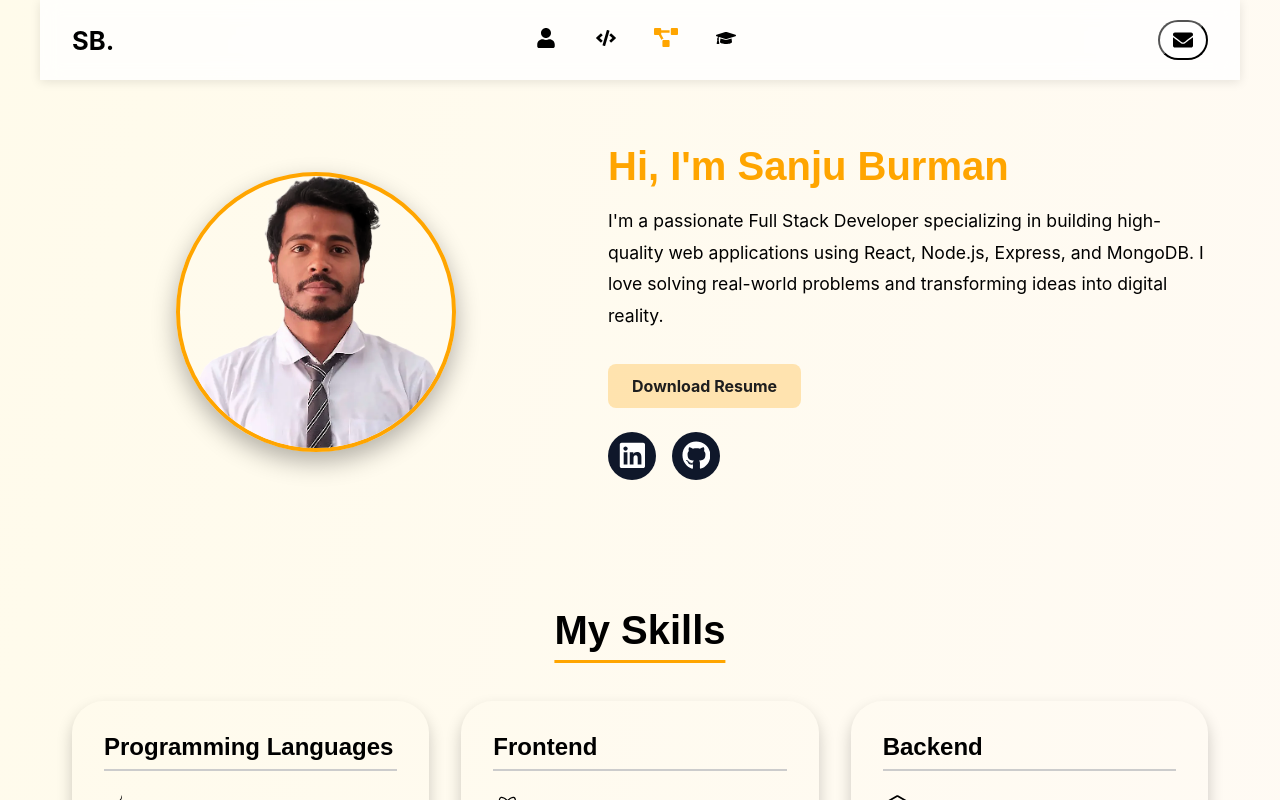
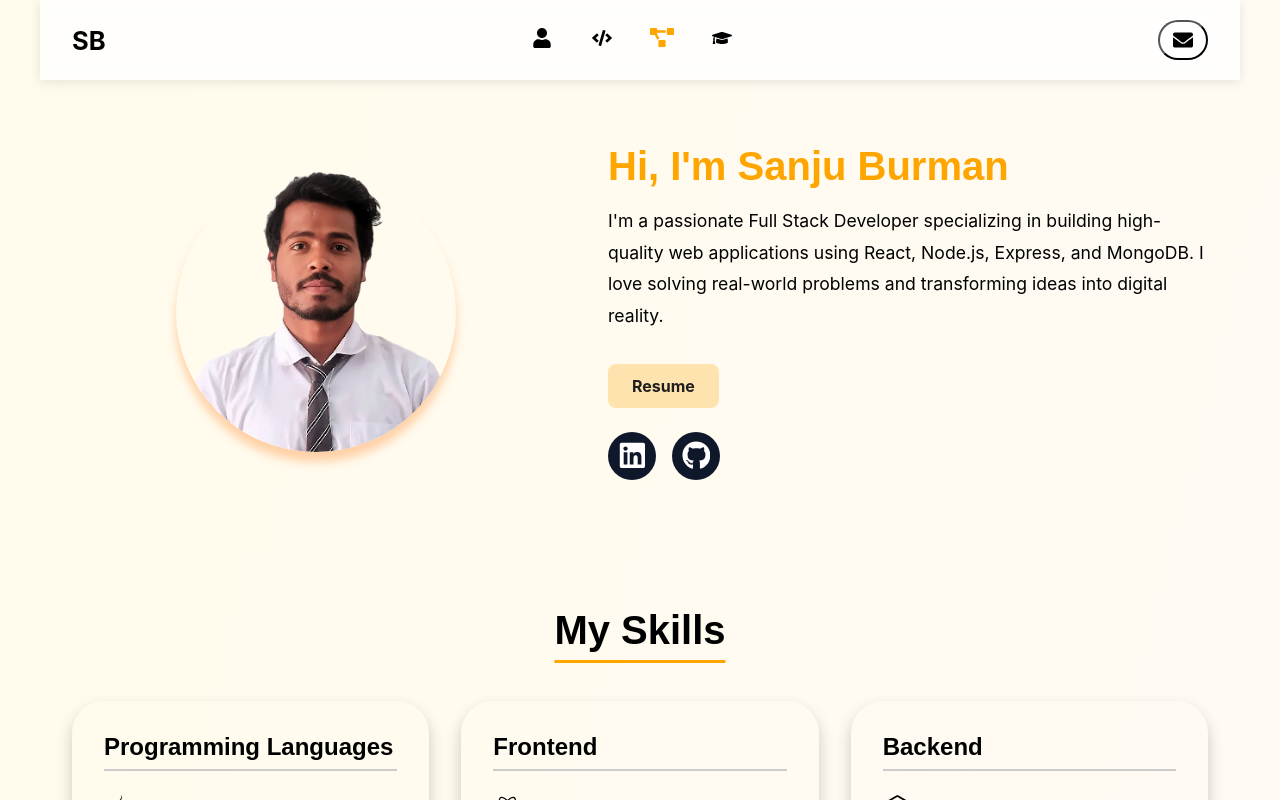
Before and after one commit to Sanju-Burman/portfolioMe, a React (Vite) app in the folder my-portfolio-2025/frontend/: page / in a window 1280 px wide. Shown: the top 800 px of the page. Built offline with nearby package versions, Linux system fonts and the light colour scheme; a web font is replaced by a local one.

Commit message:
update eductions order, navbar and footer logo, contect send botton

```diff
--- a/my-portfolio-2025/frontend/src/components/contact/ContactMe.jsx
+++ b/my-portfolio-2025/frontend/src/components/contact/ContactMe.jsx
@@ -33,8 +33,8 @@ export const ContactMe = () => {
             <form onSubmit={handleSubmit} className="contact-form">
                 <input type="text" name="name" placeholder="Your Name" value={formData.name} onChange={handleChange} required />
                 <input type="email" name="email" placeholder="Your Email" value={formData.email} onChange={handleChange} required />
-                <textarea name="message" placeholder="Your Message..." rows="5" value={formData.message} onChange={handleChange} required />
-                <button type="submit">Send Message</button>
+                <textarea name="message" placeholder="Message..." rows="5" value={formData.message} onChange={handleChange} required />
+                <button type="submit">Send</button>
             </form>
         </section>
     );
--- a/my-portfolio-2025/frontend/src/components/educations/education.jsx
+++ b/my-portfolio-2025/frontend/src/components/educations/education.jsx
@@ -4,15 +4,15 @@ import "../educations/education.css";
 const Education = () => {
 const [educations,setEducations] = useState([
     {
-        title: "10th",
-        duration: "2013 - 2014",
-        institute: "Takshshila Higher Secondary School",
+        title: "Software Development",
+        duration: "Present",
+        institute: "Masai School, Bangalore",
         position: "left"
     },
     {
-        title: "12th",
-        duration: "2015 - 2016",
-        institute: "Takshshila Higher Secondary School",
+        title: "B.Tech",
+        duration: "2020 - 2023",
+        institute: "Shree Ram Institute of Science and Technology, Jabalpur",
         position: "right"
     },
     {
@@ -20,12 +20,6 @@ const [educations,setEducations] = useState([
         duration: "2017 - 2020",
         institute: "Govt. Polytechnic College, Jabalpur",
         position: "left"
-    },
-    {
-        title: "B.Tech",
-        duration: "2020 - 2023",
-        institute: "Shree Ram Institute of Science and Technology, Jabalpur",
-        position: "right"
     }
 ]);
 
--- a/my-portfolio-2025/frontend/src/components/footer/footer.jsx
+++ b/my-portfolio-2025/frontend/src/components/footer/footer.jsx
@@ -1,12 +1,12 @@
 // import React from 'react';
 import './footer.css';
-import { FaLinkedin, FaGithub, FaMailBulk } from 'react-icons/fa';
+import { FaLinkedin, FaGithub } from 'react-icons/fa';
 
 const Footer = () => {
     return (
         <footer className="footer">
             <div className="footer-logo">
-                <h2>SB.</h2>
+                <h2>SB</h2>
             </div>
             <div className="socials">
                 <a href="https://www.linkedin.com/in/sanju-burman" target="_blank" rel="noopener noreferrer" className="social-icon">
--- a/my-portfolio-2025/frontend/src/components/home/Home.jsx
+++ b/my-portfolio-2025/frontend/src/components/home/Home.jsx
@@ -20,7 +20,7 @@ const Home = () => {
                         problems and transforming ideas into digital reality.
                     </p>
                     <a href={resume} download className="home-resume-btn">
-                        Download Resume
+                        Resume
                     </a>
                     <div className="home-socials">
                         <a href="https://www.linkedin.com/in/sanju-burman" target="_blank" rel="noopener noreferrer" className="home-social-icon">
--- a/my-portfolio-2025/frontend/src/components/home/home.css
+++ b/my-portfolio-2025/frontend/src/components/home/home.css
@@ -1,5 +1,3 @@
-
-
 .home-container {
     display: flex;
     flex-direction: row;
@@ -20,8 +18,8 @@
     height: 280px;
     object-fit: cover;
     border-radius: 50%;
-    border: 4px solid orange;
-    box-shadow: 0 10px 25px rgba(0, 0, 0, 0.3);
+    /* border: 4px solid orange; */
+    box-shadow: 0 10px 10px rgba(255, 111, 0, 0.3);
 }
 
 /* Text and Button */
--- a/my-portfolio-2025/frontend/src/components/navbars/navbar.css
+++ b/my-portfolio-2025/frontend/src/components/navbars/navbar.css
@@ -26,12 +26,7 @@
     font-weight: 700;
     color: black;
     cursor: pointer;
-    text-decoration: none;
-    transition: color 0.3s;
-}
-
-.logo:hover {
-    color: orange;
+    animation: slideIn 1.5s ease-in-out;
 }
 
 /* Desktop Menu */
@@ -90,7 +85,7 @@
 }
 
 /* Mobile Styles */
-@media (max-width: 768px) {
+@media (max-width: 480px) {
     .desktop-menu {
         display: none;
         position: absolute;
@@ -117,8 +112,8 @@
         font-size: 1.5rem;
     }
 
-    .desktop-menu-btn {
+    /* .desktop-menu-btn {
         display: none;
-        /* Optional: hide contact button on mobile */
-    }
+        // Optional: hide contact button on mobile
+    } */
 }
--- a/my-portfolio-2025/frontend/src/components/navbars/navbar.jsx
+++ b/my-portfolio-2025/frontend/src/components/navbars/navbar.jsx
@@ -40,7 +40,7 @@ const Navbar = () => {
     return (
         <header className='header'>
             <nav className="navbar">
-                <a href="#home" className="logo">SB.</a>
+                <a href="#home" className="logo">SB</a>
                 <button className="hamburger" onClick={() => setIsMobileMenuOpen(!isMobileMenuOpen)}>
                     {isMobileMenuOpen ? <FaTimes /> : <FaBars />}
                 </button>
--- a/my-portfolio-2025/frontend/src/style.css
+++ b/my-portfolio-2025/frontend/src/style.css
@@ -61,15 +61,7 @@ body.dark-theme::before {
     z-index: -1;
 }
 
-@keyframes twinkle {
-    0% {
-        transform: translateY(0);
-    }
 
-    100% {
-        transform: translateY(-100px);
-    }
-}
 
 .heading {
     font-size: 2.5rem;
@@ -186,3 +178,13 @@ body.dark-theme::before {
         justify-content: center;
     }
 }
+
+@keyframes twinkle {
+    0% {
+        transform: translateY(0);
+    }
+
+    100% {
+        transform: translateY(-100px);
+    }
+}
```
Also changed, not shown: my-portfolio-2025/frontend/src/components/footer/footer.css (+0 -11 lines).
